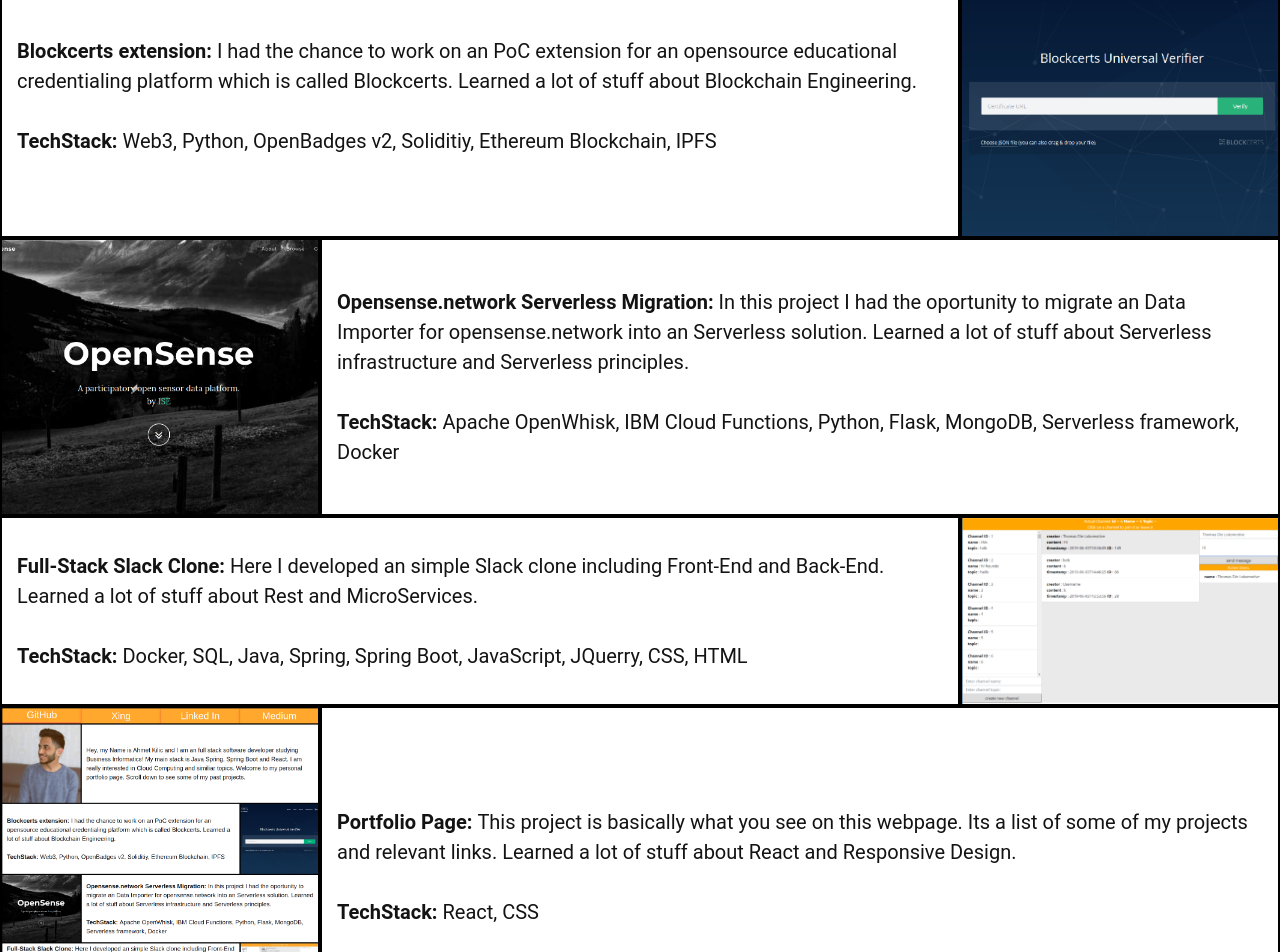
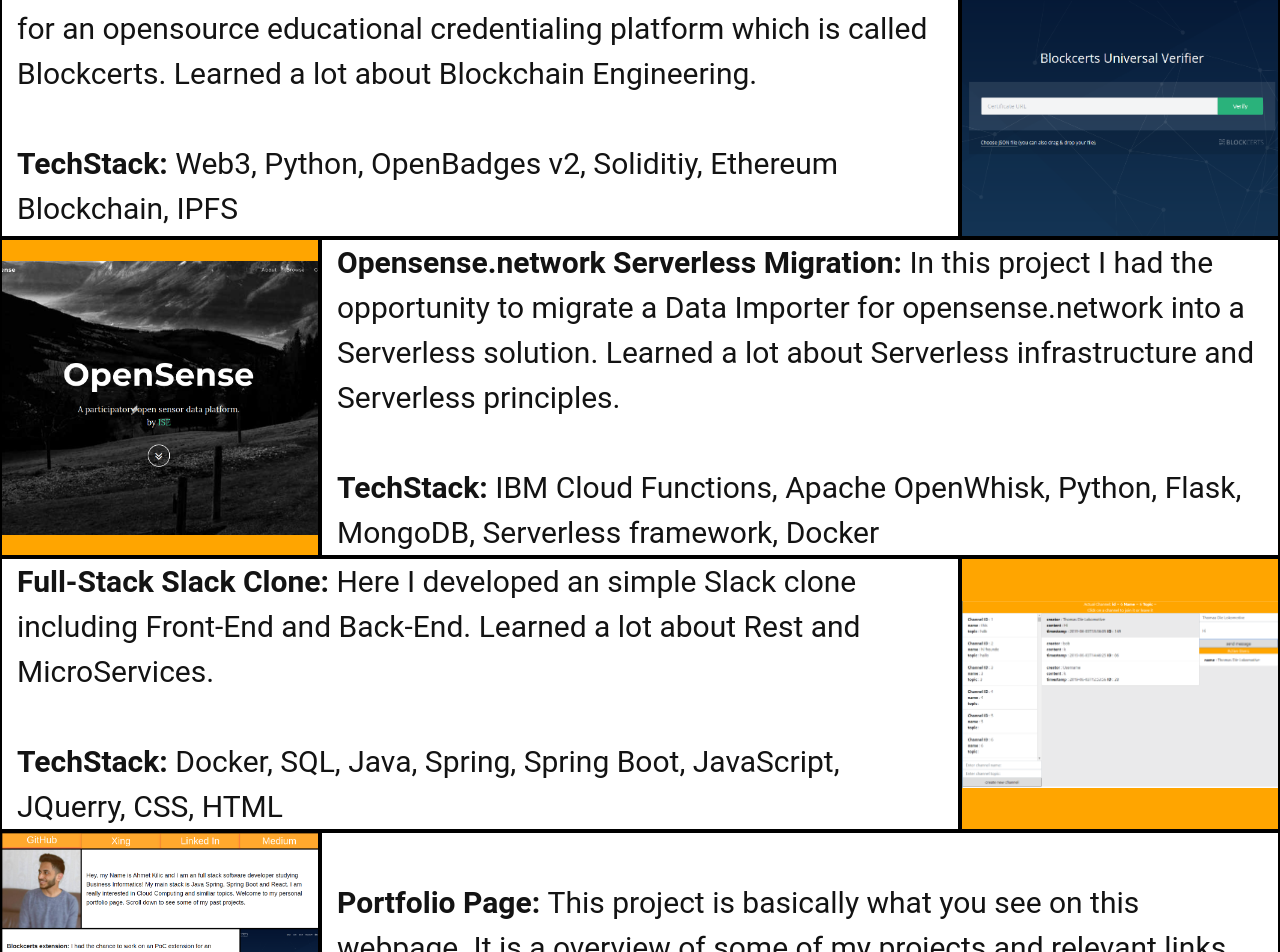
Before and after one commit to flamestro/PersonalPortfolio, a React (Create React App) app: page / in a window 1280 px wide. Shown: the part 340-1292 px from the top of the page. Built offline with nearby package versions, Linux system fonts and the light colour scheme.

Commit message:
Uplift state to App.js layer (to small state for redux)

```diff
--- a/src/App.js
+++ b/src/App.js
@@ -7,11 +7,33 @@
 import InfoBoard from './components/InfoBoard';
 
 class App extends React.Component {
+  constructor(props) {
+    super(props);
+    this.state = {
+      isDesktop: false,
+      displayWidth: 0
+    };
+    this.updatePredicate = this.updatePredicate.bind(this);
+   }
+
+   componentDidMount(){
+     this.updatePredicate();
+     window.addEventListener("resize", this.updatePredicate);
+   }
+
+   componentWillUnmount() {
+     window.removeEventListener("resize", this.updatePredicate);
+   }
+
+   updatePredicate() {
+     this.setState({ isDesktop: window.innerWidth >= 992 });
+     this.setState({ displayWidth: window.innerWidth });
+   }
   render(){
     return (
     <div id="App">
-      <MenuBar menuItems={this.props.menuItems}/>
-      <InfoBoard user={this.props.user} infoCardDataList={this.props.infoCardDataList}/>
+      <MenuBar state={this.state} menuItems={this.props.menuItems}/>
+      <InfoBoard state={this.state} user={this.props.user} infoCardDataList={this.props.infoCardDataList}/>
     </div>
   );
   }
--- a/src/components/InfoBoard.js
+++ b/src/components/InfoBoard.js
@@ -5,7 +5,7 @@
 function InfoBoard(props) {
   return (
     <Container fluid className="infoContainer">
-      <InfoCardList infoCardDataList={props.infoCardDataList}/>
+      <InfoCardList state={props.state} infoCardDataList={props.infoCardDataList}/>
     </Container>
 );
 }
--- a/src/components/InfoBoardCard.js
+++ b/src/components/InfoBoardCard.js
@@ -3,8 +3,10 @@
 import {Col, Row, Container} from 'react-bootstrap';
 
 function InfoBoardCard(props){
+  const displayWidth = props.state.displayWidth
   const InfoCardImage = <SimpleImage className="image" pictureURL={props.infoCardData.infoCardPictureURL} altText={props.infoCardData.imageALT}/>;
-  const textSizeStyle = props.isDesktop ? {fontSize: 20} : {fontSize: 20}
+  const textSizeStyle = displayWidth >= 1200 ? {fontSize: 30}: {fontSize: 20}
+  const imageContainerStyle = {maxHeight: 350}
   const infoText = (
   <div>
     <b>{props.infoCardData.title}</b>
@@ -18,7 +20,7 @@
       <Container fluid>
         <Row>
           <Col lg={9} className="infoElement infoText bordered" style={textSizeStyle}>{infoText}</Col>
-          <Col lg={3} className="imageContainer infoElement bordered" style={{maxHeight: 350}}>{InfoCardImage}</Col>
+          <Col lg={3} className="imageContainer infoElement bordered" style={imageContainerStyle}>{InfoCardImage}</Col>
         </Row>
       </Container>
       );
@@ -26,7 +28,7 @@
   return (
     <Container fluid>
       <Row>
-        <Col lg={3} className="imageContainer infoElement bordered" style={{maxHeight: 350}}>{InfoCardImage}</Col>
+        <Col lg={3} className="imageContainer infoElement bordered" style={imageContainerStyle}>{InfoCardImage}</Col>
         <Col lg={9} className="infoElement infoText bordered" style={textSizeStyle}> {infoText}</Col>
       </Row>
     </Container>
--- a/src/components/InfoCardList.js
+++ b/src/components/InfoCardList.js
@@ -2,39 +2,18 @@
 import InfoBoardCard from './InfoBoardCard'
 
 class InfoCardList extends React.Component {
-  constructor(props) {
-   super(props);
-   this.state = {
-     isDesktop: false
-   };
-   this.updatePredicate = this.updatePredicate.bind(this);
-  }
-
-  componentDidMount(){
-    this.updatePredicate();
-    window.addEventListener("resize", this.updatePredicate);
-  }
-
-  componentWillUnmount() {
-    window.removeEventListener("resize", this.updatePredicate);
-  }
-
-  updatePredicate() {
-      this.setState({ isDesktop: window.innerWidth >= 992 });
-  }
-
   render(){
-    const isDesktop = this.state.isDesktop;
+    const isDesktop = this.props.state.isDesktop;
     let toggle = true;
     const listItemsDesktop = this.props.infoCardDataList.map((infoCardData) =>
-    <InfoBoardCard infoCardData={infoCardData} key={infoCardData.id} isDesktop={isDesktop} invert={toggle = !toggle}/>);
+    <InfoBoardCard infoCardData={infoCardData} key={infoCardData.id} state={this.props.state} invert={toggle = !toggle}/>);
     const listItemsMobile = this.props.infoCardDataList.map((infoCardData) =>
-    <InfoBoardCard infoCardData={infoCardData} key={infoCardData.id} isDesktop={isDesktop} invert={false}/>);
+    <InfoBoardCard infoCardData={infoCardData} key={infoCardData.id} state={this.props.state} invert={false}/>);
     return (
       <div>
         {isDesktop ? (
           <div>
-                {listItemsDesktop}
+            {listItemsDesktop}
           </div>
         ) : (
           <div>
--- a/src/components/MenuBar.js
+++ b/src/components/MenuBar.js
@@ -3,35 +3,8 @@
 import {Row, Container, Col} from 'react-bootstrap'
 
 class Menu extends React.Component {
-  constructor(props) {
-   super(props);
-   this.state = {
-     isDesktop: false
-   };
-   this.updatePredicate = this.updatePredicate.bind(this);
-   this.dropDownFunction = this.dropDownFunction.bind(this);
-   }
-
-  componentDidMount(){
-    this.updatePredicate();
-    window.addEventListener("resize", this.updatePredicate);
-  }
-
-  componentWillUnmount() {
-    window.removeEventListener("resize", this.updatePredicate);
-  }
-
-  updatePredicate() {
-      this.setState({ isDesktop: window.innerWidth >= 992 });
-  }
-
-  dropDownFunction() {
-      document.getElementById("dropDownID").classList.toggle("show");
-  }
-
-
   render(){
-    const isDesktop = this.state.isDesktop;
+    const isDesktop = this.props.state.isDesktop;
     const listItems = this.props.menuItems.map((menuItem) =>
     <Col key={menuItem.id}><MenuItem menuItem={menuItem} dropdown={isDesktop}/></Col>);
 
--- a/src/index.js
+++ b/src/index.js
@@ -9,7 +9,7 @@
 [{
   type: "Introduction",
   id: "0",
-  description: "Hey, my Name is Ahmet Kilic and I am an full stack software developer studying Business Informatics! My main stack is Java Spring, Spring Boot and React. I am really interested in Cloud Computing and similar topics. Welcome to my personal portfolio page. Scroll down to see some of my past projects.",
+  description: "Hey, my Name is Ahmet Kilic! I am a full stack software developer studying Business Informatics! My main stack is Java Spring, Spring Boot and React. I am really interested in Cloud Computing and similar topics. Welcome to my personal portfolio page. Scroll down to see some of my past projects.",
   infoCardPictureURL: "https://avatars0.githubusercontent.com/u/23012283?s=460&u=0976e85e757cf6588dbd076ff04a610753c648ce&v=4",
   imageALT: "This is an Picture of Ahmet Kilic"
 },
@@ -17,7 +17,7 @@
   type: "Project",
   id: "1",
   title: "Blockcerts extension: ",
-  description: "I had the chance to work on an PoC extension for an opensource educational credentialing platform which is called Blockcerts. Learned a lot of stuff about Blockchain Engineering.",
+  description: "I had the chance to work on a PoC extension for an opensource educational credentialing platform which is called Blockcerts. Learned a lot about Blockchain Engineering.",
   usedTech: "Web3, Python, OpenBadges v2, Soliditiy, Ethereum Blockchain, IPFS",
   infoCardPictureURL: "./blockcertsTitlePage.png",
   imageALT: "This is an Screenshot of the website blockcerts.org"
@@ -26,8 +26,8 @@
   type: "Project",
   id: "2",
   title: "Opensense.network Serverless Migration: ",
-  description: "In this project I had the oportunity to migrate an Data Importer for opensense.network into an Serverless solution. Learned a lot of stuff about Serverless infrastructure and Serverless principles.",
-  usedTech: "Apache OpenWhisk, IBM Cloud Functions, Python, Flask, MongoDB, Serverless framework, Docker",
+  description: "In this project I had the opportunity to migrate a Data Importer for opensense.network into a Serverless solution. Learned a lot about Serverless infrastructure and Serverless principles.",
+  usedTech: "IBM Cloud Functions, Apache OpenWhisk, Python, Flask, MongoDB, Serverless framework, Docker",
   infoCardPictureURL: "./opensenseTitlePage.png",
   imageALT: "This is an Screenshot of the website opensense.network"
 },
@@ -35,7 +35,7 @@
   type: "Project",
   id: "3",
   title: "Full-Stack Slack Clone: ",
-  description: "Here I developed an simple Slack clone including Front-End and Back-End. Learned a lot of stuff about Rest and MicroServices.",
+  description: "Here I developed an simple Slack clone including Front-End and Back-End. Learned a lot about Rest and MicroServices.",
   usedTech: "Docker, SQL, Java, Spring, Spring Boot, JavaScript, JQuerry, CSS, HTML",
   infoCardPictureURL: "./slackLikeClonePage.png",
   imageALT: "This is an Screenshot of the Full-Stack Slack Clone"
@@ -44,7 +44,7 @@
   type: "Project",
   id: "4",
   title: "Portfolio Page: ",
-  description: "This project is basically what you see on this webpage. Its a list of some of my projects and relevant links. Learned a lot of stuff about React and Responsive Design.",
+  description: "This project is basically what you see on this webpage. It is a overview of some of my projects and relevant links. Learned a lot about React and Responsive Design.",
   usedTech: "React, CSS",
   infoCardPictureURL: "./portfolioPage.png",
   imageALT: "This is an Screenshot of this portfolio website from Ahmet Kilic"
```
Also changed, not shown: 1 other file (tests, documents, lock files or other folders).
